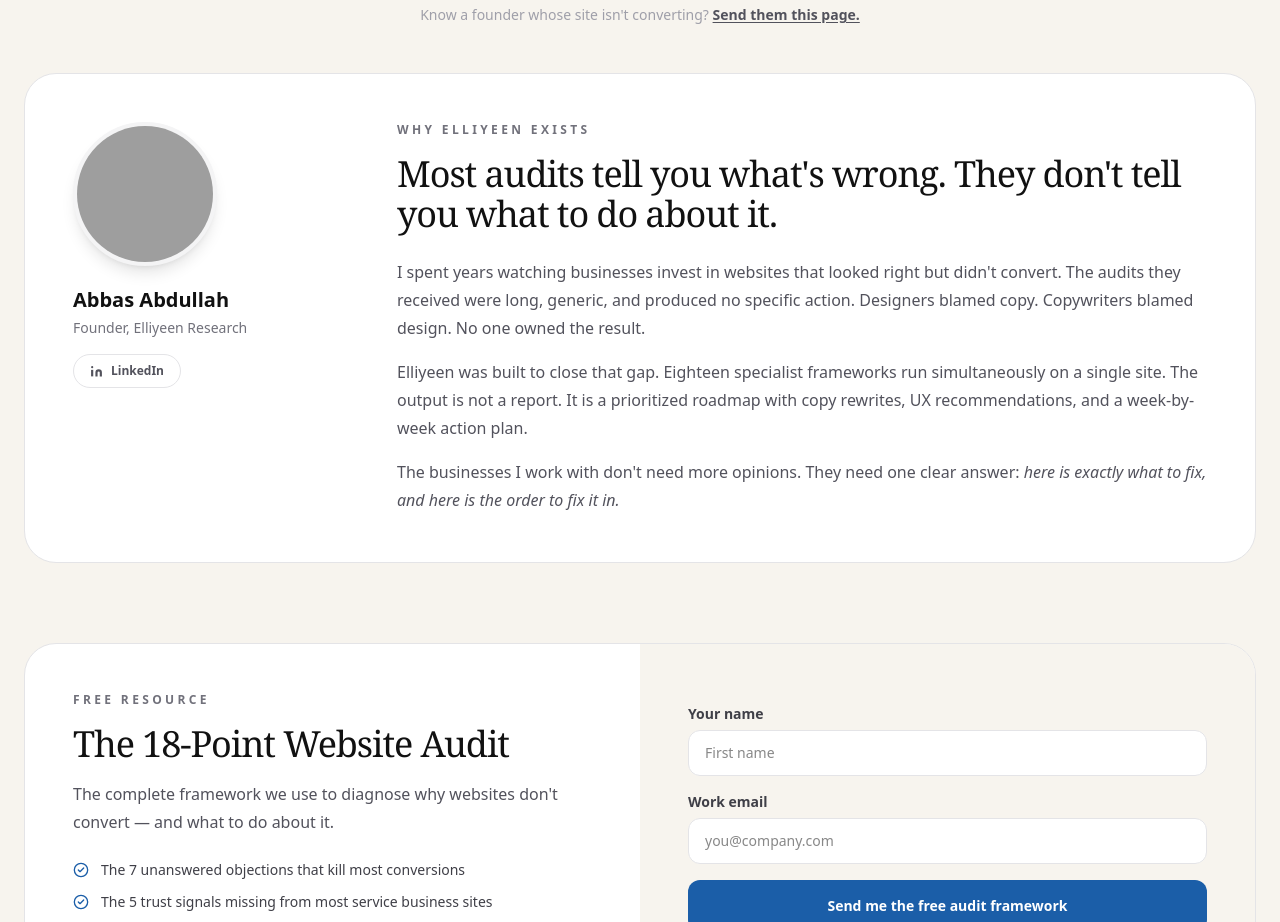
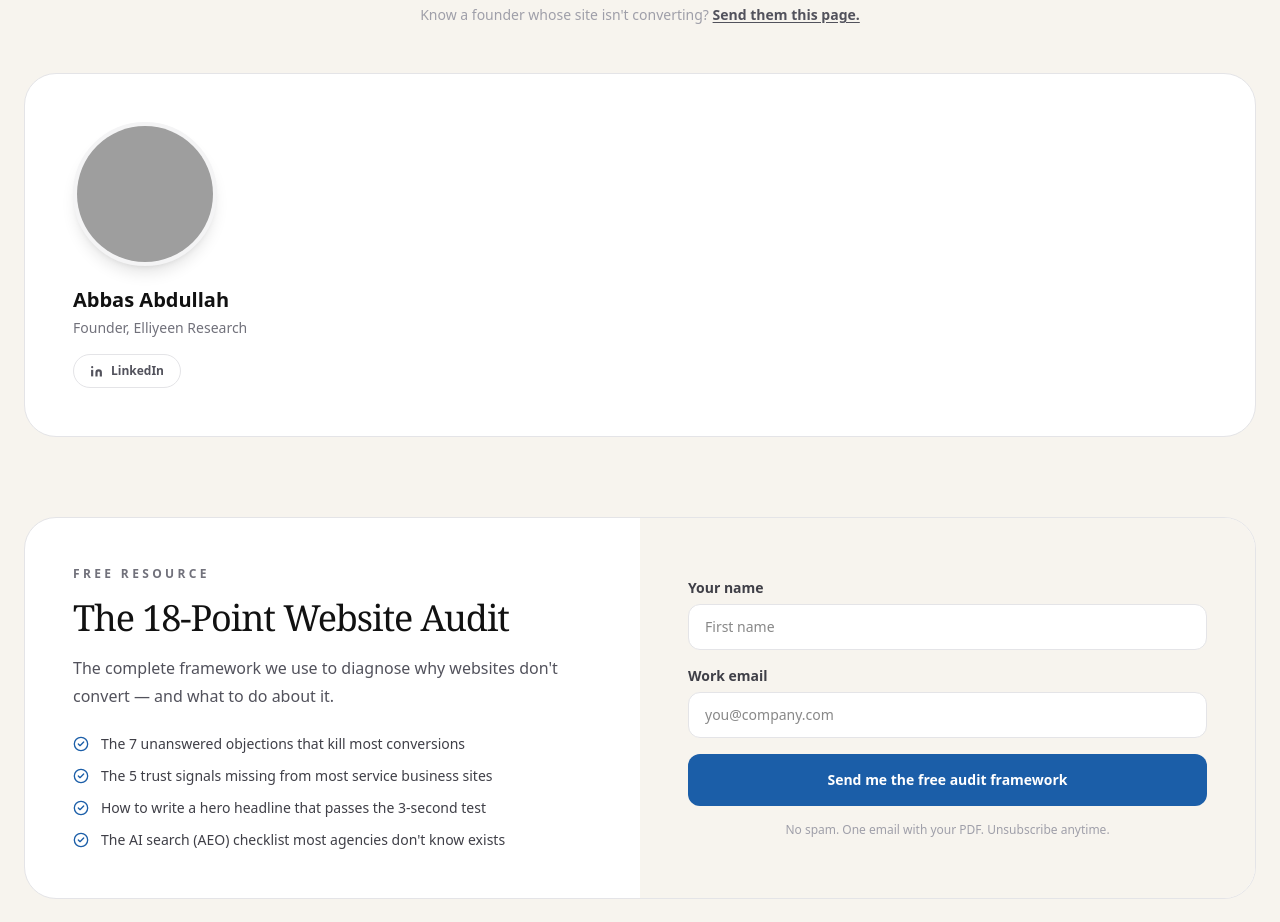
Before and after one commit to elliyeen/elliyeen-get-started, a Next.js app: page / in a window 1280 px wide. Shown: the part 3460-4382 px from the top of the page. Built offline with nearby package versions, Linux system fonts and the light colour scheme; grey boxes are pictures that could not be loaded.

Commit message:
Remove 'Why Elliyeen exists' section from founder card

```diff
--- a/app/page.tsx
+++ b/app/page.tsx
@@ -392,7 +392,7 @@
         {/* Fix 1 — Founder section */}
         <section id="founder" className="mx-auto max-w-7xl px-4 py-10 sm:px-6">
           <div className="rounded-[2rem] border border-zinc-200 bg-white p-8 md:p-12">
-            <div className="grid items-start gap-10 md:grid-cols-[260px_1fr] md:gap-16">
+            <div className="flex justify-center md:justify-start">
               <div className="flex flex-col items-center text-center md:items-start md:text-left">
                 <div className="h-36 w-36 overflow-hidden rounded-full border-4 border-zinc-100 shadow-lg bg-zinc-100">
                   <img
@@ -419,23 +419,6 @@
                 </a>
               </div>
 
-              <div>
-                <p className="text-xs font-bold uppercase tracking-[0.28em] text-zinc-500">Why Elliyeen exists</p>
-                <h2 className="mt-4 font-serif text-3xl tracking-[-0.03em] md:text-4xl">
-                  Most audits tell you what's wrong. They don't tell you what to do about&nbsp;it.
-                </h2>
-                <div className="mt-6 space-y-4 text-base leading-7 text-zinc-600">
-                  <p>
-                    I spent years watching businesses invest in websites that looked right but didn't convert. The audits they received were long, generic, and produced no specific action. Designers blamed copy. Copywriters blamed design. No one owned the result.
-                  </p>
-                  <p>
-                    Elliyeen was built to close that gap. Eighteen specialist frameworks run simultaneously on a single site. The output is not a report. It is a prioritized roadmap with copy rewrites, UX recommendations, and a week-by-week action plan.
-                  </p>
-                  <p>
-                    The businesses I work with don't need more opinions. They need one clear answer: <em>here is exactly what to fix, and here is the order to fix it in.</em>
-                  </p>
-                </div>
-              </div>
             </div>
           </div>
         </section>
```
